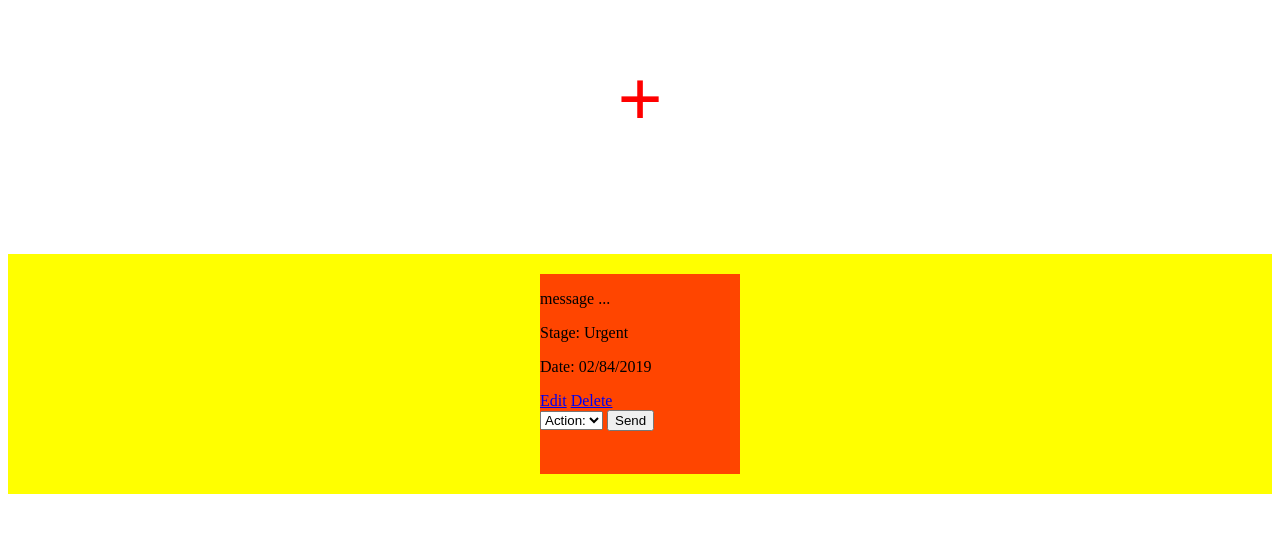
After one commit to mdrame/Doo, a Flask app: page /todo in a window 1280 px wide. The commit adds this page. Shown: the top 533 px of the page. Run offline with Flask 2, Linux system fonts and the light colour scheme.

Commit message:
todo.html routes set up

```diff
--- a/app.py
+++ b/app.py
@@ -11,10 +11,13 @@ database = list()
 def homeRoute():
 
 
+    return render_template('index.html')
 
 
+@app.route('/todo')
+def todo():
 
-    return render_template('index.html')
+    return render_template('todo.html')
 
 
 # forms route " this route  connects from a href link in the index.html"
@@ -24,8 +27,33 @@ def create():
 
 
 
+    return render_template("createAndEdit.html" )
 
-    return render_template("createAndEdit.html" )
+@app.route("/edit")
+def edit():
+
+    return render_template("createAndEdit.html")
+
+@app.route('/delete')
+def delete():
+
+
+    return "Delet button press"
+
+@app.route("/edit_Updated")
+def edit_Updated():
+
+    return " edits updated return to todo.html"
+
+
+
+@app.route('/todo_Action', methods=['POST', 'GET'])
+def todo_Action():
+
+
+
+    return "render template base of action seleted"
+
 
 
 #Rout shoes ever listing created
--- /dev/null
+++ b/static/styles/todo.css
@@ -0,0 +1,40 @@
+.create{
+
+    width: 100%;
+    height: 200px;
+    /* background: yellow; */
+    text-align: center;
+
+}
+
+.create_a{
+
+    text-decoration: none;
+    font-size: 40px;
+
+    color: red;
+
+}
+
+
+
+.object-wrap {
+
+    display: inline-block;
+    width: 100%;
+    height: auto;
+    background: yellow;
+    text-align: center;
+}
+
+
+#objects{
+
+    display: inline-block;
+    margin: 20px;
+    width: 200px;
+    height: 200px;
+    background: orangered;
+    text-align: left;
+
+}
--- a/templates/index.html
+++ b/templates/index.html
@@ -15,7 +15,9 @@
             <!-- create 3 big gaint div that divide both height and width equally -->
             <a href="/todo" class="a">
             <div id="todo" class="dashboard">
-                    <h1> TODO</h1>
+
+                    <h1> TODO +  </h1>
+                    <!-- <h4> Create New here </h4> -->
             </div>
          </a>
 
--- /dev/null
+++ b/templates/todo.html
@@ -0,0 +1,49 @@
+<!doctype html>
+
+
+<html>
+    <head>
+        <title> cNote | TODO </title>
+        <link rel= "stylesheet" type= "text/css" href= "{{ url_for('static',filename='styles/todo.css') }}">
+    </head>
+
+
+    <body>
+
+        <div class="create">
+            <a href="/create" class="create_a"> <h1> +  </h1> </a>
+
+        </div>
+
+        <div  class="object-wrap">
+
+            <div id="objects">
+
+                <p> message ...</p>
+                <p>Stage: Urgent </p>
+                <p> Date: 02/84/2019 </p>
+            <div id="actions">
+                <!-- buttons -->
+                <a href="/edit">Edit</a>
+                <a href="/delete">Delete </a>
+
+            <form action="/todo_Action" method="POST">
+                 <select>
+                        <option value="Doing">Doing</option>
+                        <option value="Done">Done</option>
+                        <option value="audi" selected>Action:</option>
+                </select>
+                <button type="submit"> Send </button>
+            </form>
+
+            </div>
+            </div>
+
+
+        </div>
+
+
+
+    </body>
+
+</html>
```
Also changed, not shown: 1 other file.
